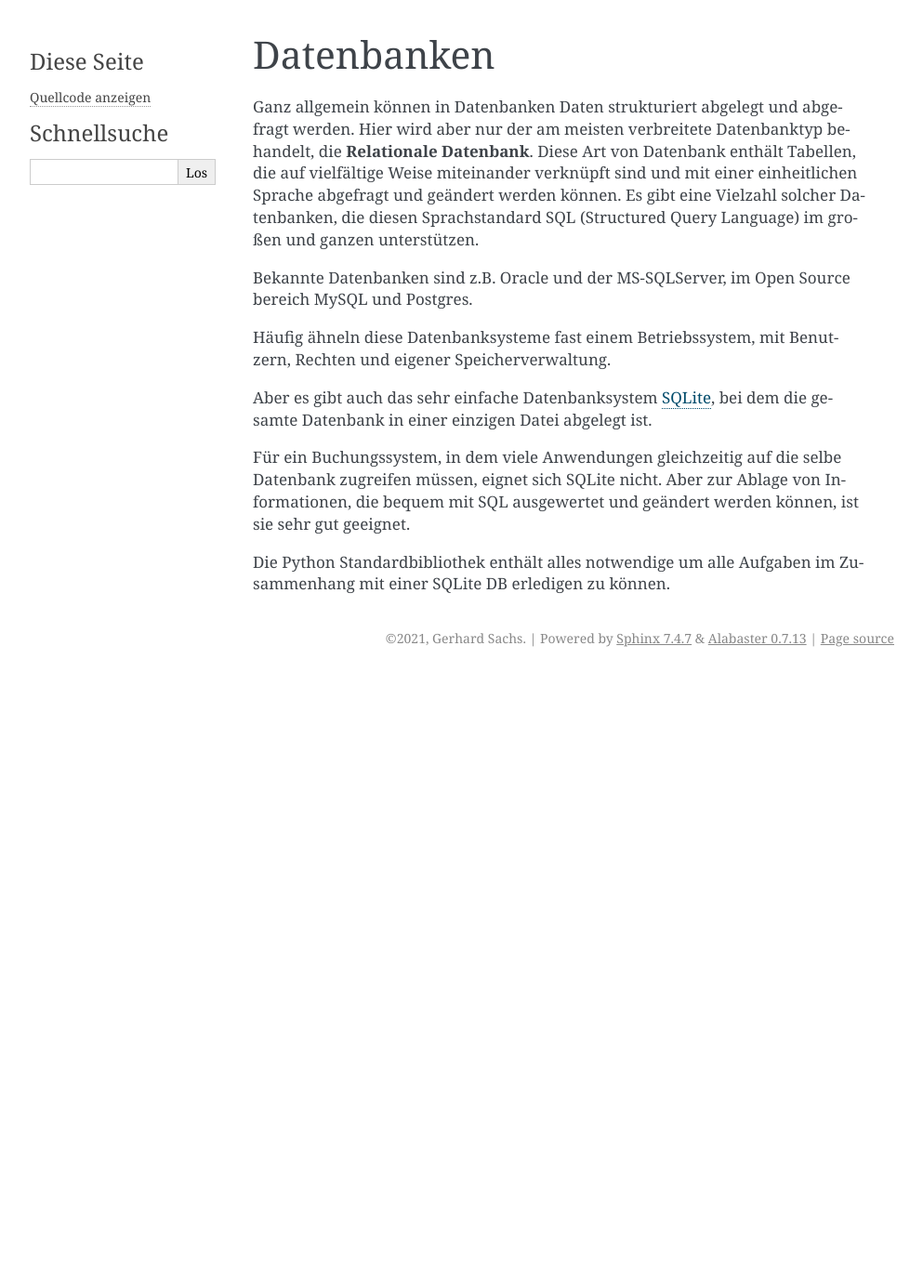
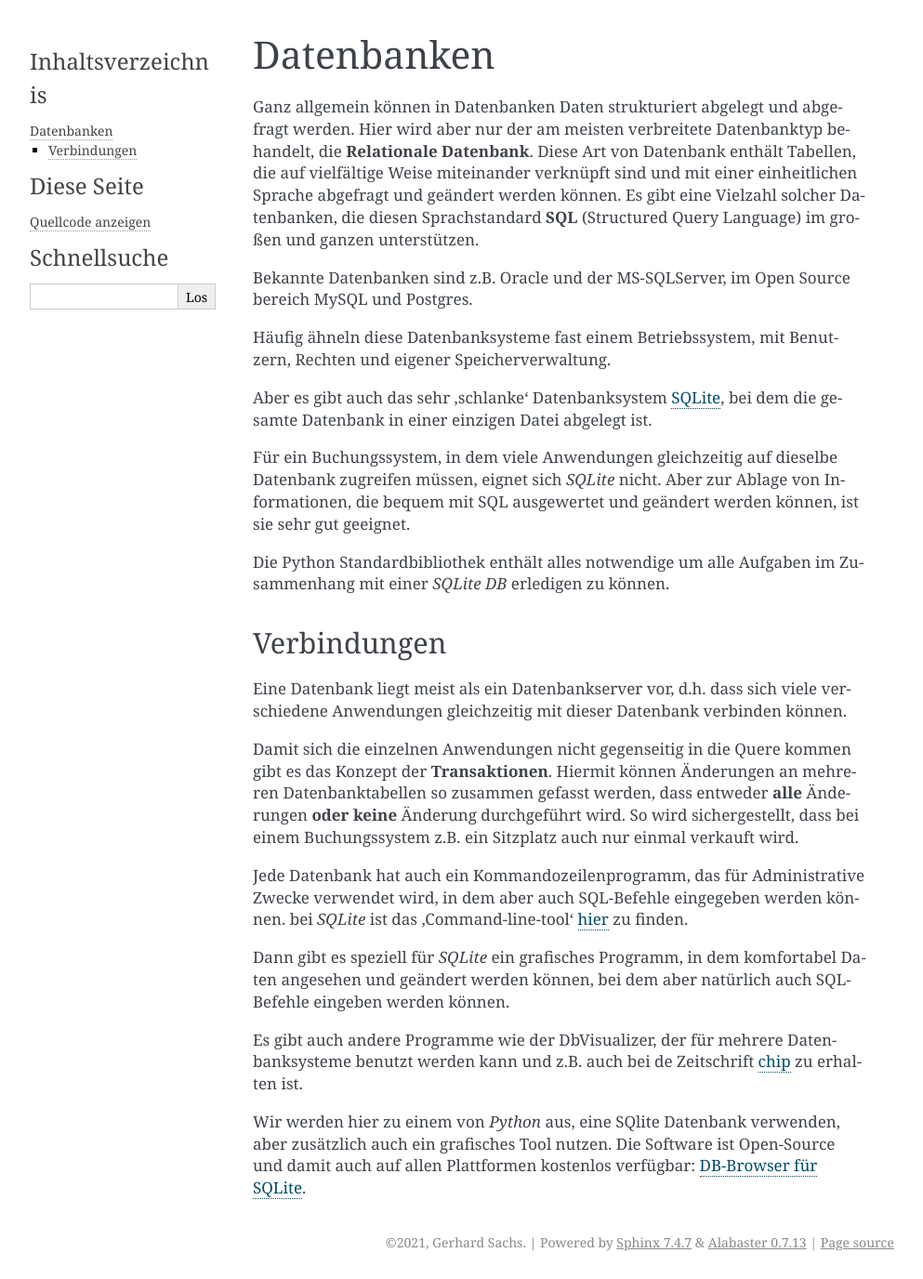
Before and after one commit to gerpark/pyworkshop, a Sphinx documentation site: the page built from docs/source/db.rst, in a window 1280 px wide. Shown: the whole page at 93% size, without its empty margins (148-1141 px from the left). Built offline with Sphinx 7.4.7, drawn with Linux system fonts in a browser that asks for light colours; pages that are not in the unit, such as notebooks, are missing from menus; before the commit the page ends 900 px from its top, so only the background shows below that.

Commit message:
div nov21

```diff
--- a/docs/source/db.rst
+++ b/docs/source/db.rst
@@ -14,7 +14,7 @@ Diese Art von Datenbank enthält Tabellen, die auf vielfältige Weise
 miteinander verknüpft sind und mit einer einheitlichen Sprache
 abgefragt und geändert werden können.
 Es gibt eine Vielzahl solcher Datenbanken, die diesen Sprachstandard
-SQL (Structured Query Language) im großen und ganzen unterstützen.
+**SQL** (Structured Query Language) im großen und ganzen unterstützen.
 
 Bekannte Datenbanken sind z.B. Oracle und der MS-SQLServer,
 im Open Source bereich MySQL und Postgres.
@@ -22,13 +22,41 @@ im Open Source bereich MySQL und Postgres.
 Häufig ähneln diese Datenbanksysteme fast einem Betriebssystem,
 mit Benutzern, Rechten und eigener Speicherverwaltung.
 
-Aber es gibt auch das sehr einfache Datenbanksystem `SQLite <https://www.sqlite.org>`_,
+Aber es gibt auch das sehr 'schlanke' Datenbanksystem `SQLite <https://www.sqlite.org>`_,
 bei dem die gesamte Datenbank in einer einzigen Datei abgelegt ist.
 
-Für ein Buchungssystem, in dem viele Anwendungen gleichzeitig auf die selbe
-Datenbank zugreifen müssen, eignet sich SQLite nicht. Aber
+Für ein Buchungssystem, in dem viele Anwendungen gleichzeitig auf dieselbe
+Datenbank zugreifen müssen, eignet sich `SQLite` nicht. Aber
 zur Ablage von Informationen, die bequem mit SQL ausgewertet
 und geändert werden können, ist sie sehr gut geeignet.
 
-Die Python Standardbibliothek enthält alles notwendige um
-alle Aufgaben im Zusammenhang mit einer SQLite DB erledigen zu können.
+Die Python Standardbibliothek enthält alles notwendige um alle Aufgaben
+im Zusammenhang mit einer `SQLite DB` erledigen zu können.
+
+Verbindungen
+------------
+
+Eine Datenbank liegt meist als ein Datenbankserver vor, d.h. dass sich
+viele verschiedene Anwendungen gleichzeitig mit dieser Datenbank verbinden können.
+
+Damit sich die einzelnen Anwendungen nicht gegenseitig in die Quere kommen
+gibt es das Konzept der **Transaktionen**. Hiermit können Änderungen an mehreren
+Datenbanktabellen so zusammen gefasst werden, dass entweder **alle** Änderungen
+**oder keine** Änderung durchgeführt wird. So wird sichergestellt, dass bei
+einem Buchungssystem z.B. ein Sitzplatz auch nur einmal verkauft wird.
+
+Jede Datenbank hat auch ein Kommandozeilenprogramm, das für Administrative Zwecke
+verwendet wird, in dem aber auch SQL-Befehle eingegeben werden können.
+bei `SQLite` ist das 'Command-line-tool' `hier <https://www.sqlite.org/download.html>`_ zu finden.
+
+Dann gibt es speziell für `SQLite` ein grafisches Programm,
+in dem komfortabel Daten angesehen und geändert werden können,
+bei dem aber natürlich auch SQL-Befehle eingeben werden können.
+
+Es gibt auch andere Programme wie der DbVisualizer, der für mehrere
+Datenbanksysteme benutzt werden kann und z.B. auch bei de Zeitschrift
+`chip <https://www.chip.de/downloads/DbVisualizer_33173230.html>`_ zu erhalten ist.
+
+Wir werden hier zu einem von `Python` aus, eine SQlite Datenbank verwenden,
+aber zusätzlich auch ein grafisches Tool nutzen. Die Software ist Open-Source und damit auch auf allen
+Plattformen kostenlos verfügbar: `DB-Browser für SQLite <https://sqlitebrowser.org/dl/>`_.
--- a/docs/source/object/index.rst
+++ b/docs/source/object/index.rst
@@ -30,3 +30,4 @@ die Sprache effektiv nutzen zu können, mit dem Konzept der Objektorientierung v
     nutzen.rst
     namen.rst
     class.rst
+    inherit.rst
```
Also changed, not shown: docs/source/object/class.rst (+4 -5 lines), docs/source/python/for.rst (+5 -5 lines), docs/source/python/fun2.rst (+14 -20 lines).
